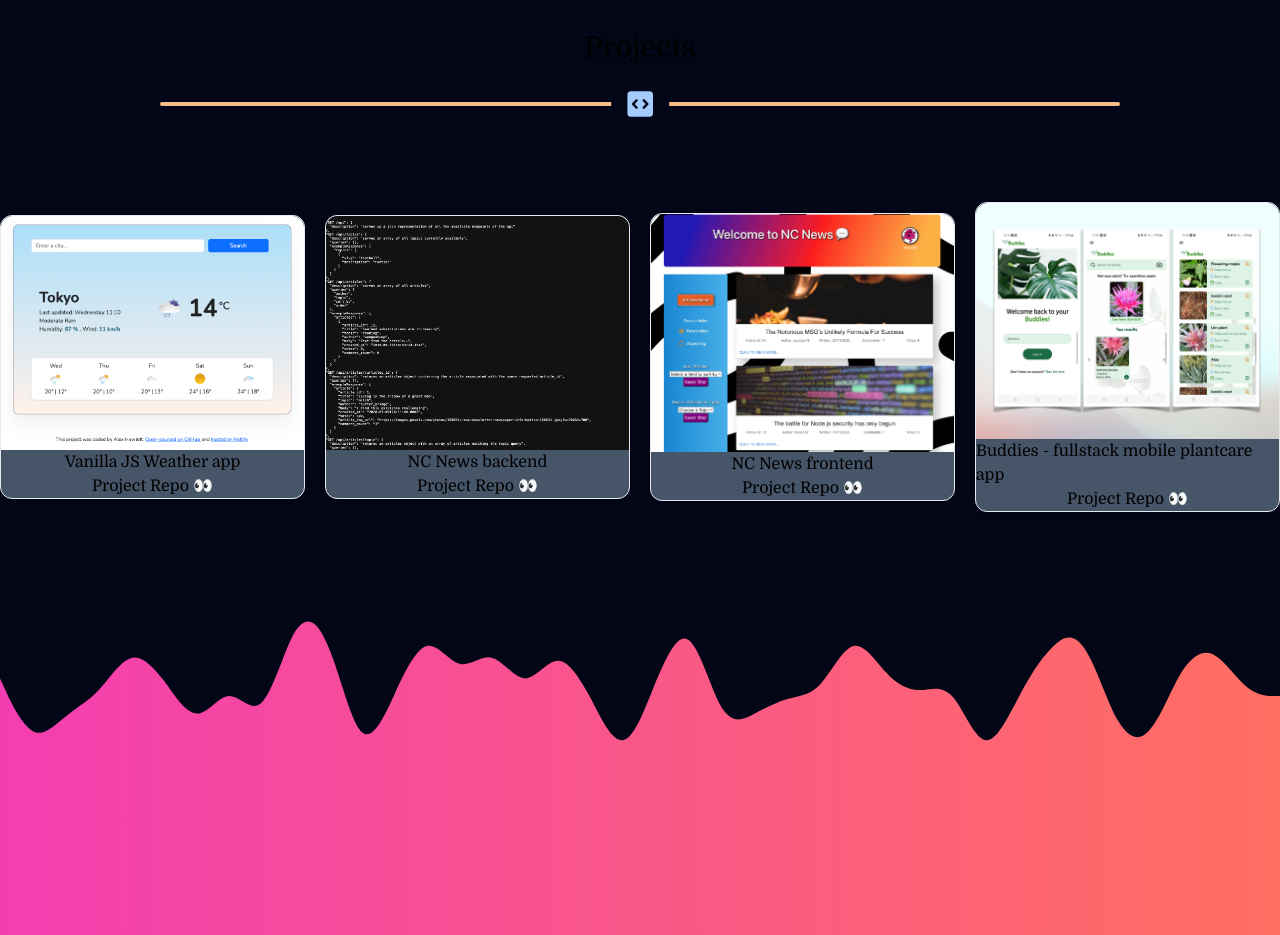
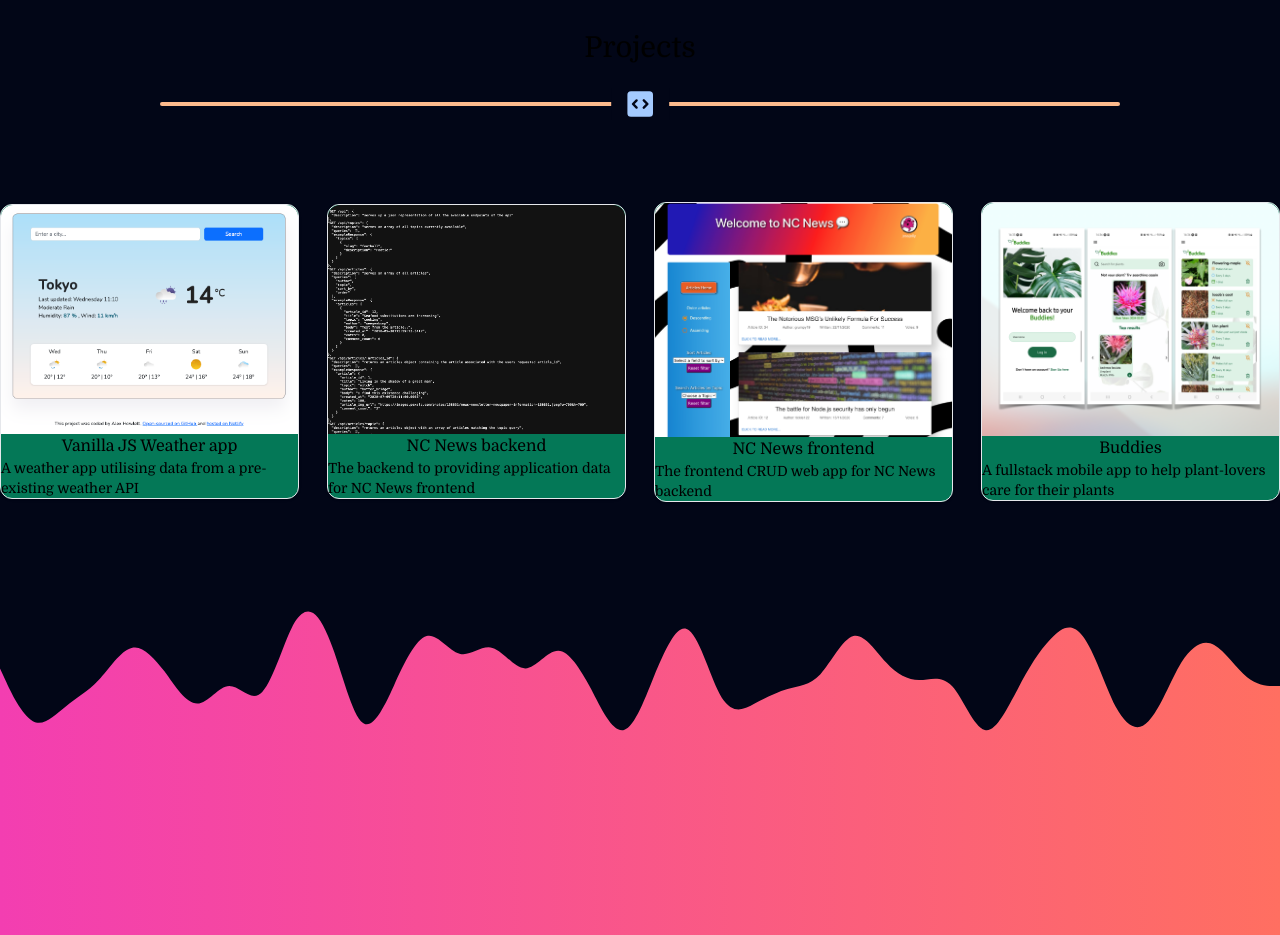
Before and after one commit to alehow84/Portfolio, a Next.js app: page / in a window 1280 px wide. Shown: the part 2480-3415 px from the top of the page. Built offline with nearby package versions, Linux system fonts and the light colour scheme.

Commit message:
add description to project objects in project.json

```diff
--- a/public/data/projects.json
+++ b/public/data/projects.json
@@ -3,22 +3,26 @@
     {
       "projectTitle": "Vanilla JS Weather app",
       "repo": "https://github.com/alehow84/Vanilla-weather-app.git",
-      "image": "/images/projects/Weather-app.png"
+      "image": "/images/projects/Weather-app.png",
+      "description": "A weather app utilising data from a pre-existing weather API"
     },
     {
       "projectTitle": "NC News backend",
       "repo": "https://github.com/alehow84/be-nc-news.git",
-      "image": "/images/projects/NCNewsBackend.png"
+      "image": "/images/projects/NCNewsBackend.png",
+      "description": "The backend to providing application data for NC News frontend"
     },
     {
       "projectTitle": "NC News frontend",
       "repo": "https://github.com/alehow84/fe-nc-news.git",
-      "image": "/images/projects/NCNewsFrontend.png"
+      "image": "/images/projects/NCNewsFrontend.png",
+      "description": "The frontend CRUD web app for NC News backend"
     },
     {
-      "projectTitle": "Buddies - fullstack mobile plantcare app",
+      "projectTitle": "Buddies",
       "repo": "https://github.com/codertetianka/Buddies.git",
-      "image": "/images/projects/Buddies.png"
+      "image": "/images/projects/Buddies.png",
+      "description": "A fullstack mobile app to help plant-lovers care for their plants"
     }
   ]
 }
--- a/src/app/components/layout/Projects.tsx
+++ b/src/app/components/layout/Projects.tsx
@@ -42,11 +42,11 @@
           </div>
         </div>
       </div>
-      <div className="flex flex-row justify-center items-center gap-5 pt-[8vh] pb-[12vh]">
+      <div className="flex flex-row justify-center items-center gap-7 pt-[8vh] pb-[12vh]">
         {data.map((project, index) => (
           <div
             key={index}
-            className="flex h-fit max-w-md bg-slate-600 border border-gray-200 rounded-xl shadow scale-100 hover:scale-110 transition duration-200 ease-in-out"
+            className="flex h-fit max-w-md bg-emerald-700 border border-gray-200 rounded-xl shadow scale-100 hover:scale-110 transition duration-200 ease-in-out"
           >
             <div className="">
               <a href={project.repo} target="_blank">
@@ -57,8 +57,8 @@
                 />
 
                 <div className="flex flex-col justify-center items-center">
-                  <h5>{project.projectTitle}</h5>
-                  Project Repo 👀
+                  <h5 className="bold">{project.projectTitle}</h5>
+                  <p className="text-sm">{project.description}</p>
                 </div>
               </a>
             </div>
```
